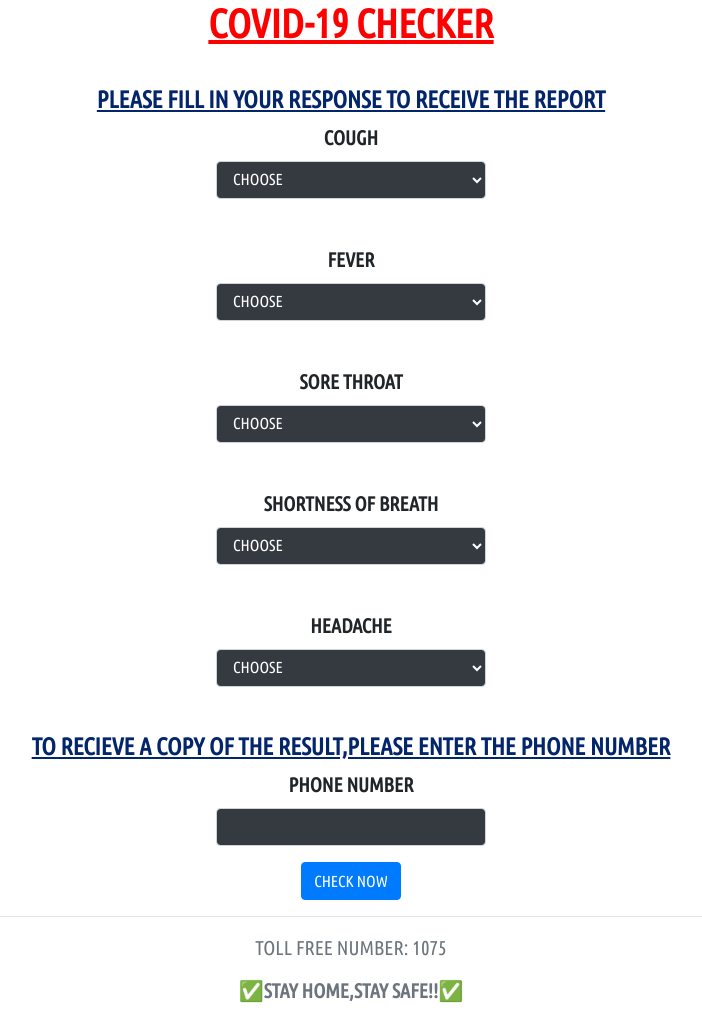
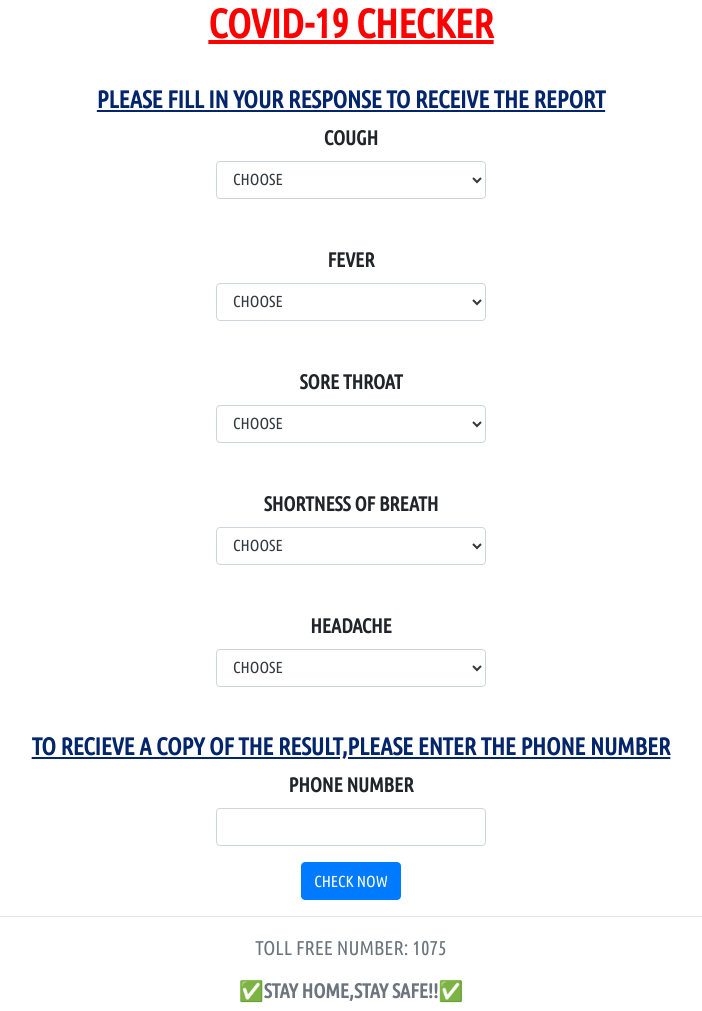
Before and after one commit to Ajay-Rebase/django-project-covid-19, a Django app: page /accounts/covid in a window 1280 px wide. Shown: the part 86-1097 px from the top of the page, without its empty margins (294-996 px from the left). Run offline with Django 3.2, Linux system fonts and the light colour scheme; some libraries are stand-ins or nearby versions; some web fonts are replaced.

Commit message:
Aarogya Setu

```diff
--- a/accounts/templates/accounts/covid.html
+++ b/accounts/templates/accounts/covid.html
@@ -127,7 +127,7 @@
                 <div class="form-group col-md-4">
                     <label for="inputState"><b>COUGH</b></label>
                     <div class="container">
-                        <select id="inputState" class="form-control bg-dark text-white" name="cough">
+                        <select id="inputState" class="form-control bg-white text-dark" name="cough">
                             <option selected>CHOOSE</option>
                             <option>YES</option>
                             <option>NO</option>
@@ -138,7 +138,7 @@
                 <div class="form-group col-md-4">
                     <label for="inputState"><b>FEVER</b></label>
                     <div class="container">
-                        <select id="inputState" class="form-control bg-dark text-white" name="fever">
+                        <select id="inputState" class="form-control bg-white text-dark" name="fever">
                             <option selected>CHOOSE</option>
                             <option>YES</option>
                             <option>NO</option>
@@ -150,7 +150,7 @@
                 <div class="form-group col-md-4">
                     <label for="inputState"><b>SORE THROAT</b></label>
                     <div class="container">
-                        <select id="inputState" class="form-control bg-dark text-white" name="sore">
+                        <select id="inputState" class="form-control bg-white text-dark" name="sore">
                             <option selected>CHOOSE</option>
                             <option>YES</option>
                             <option>NO</option>
@@ -162,7 +162,7 @@
                 <div class="form-group col-md-4">
                     <label for="inputState"><b>SHORTNESS OF BREATH</b></label>
                     <div class="container">
-                        <select id="inputState" class="form-control bg-dark text-white" name="short">
+                        <select id="inputState" class="form-control bg-white text-dark" name="short">
                             <option selected>CHOOSE</option>
                             <option>YES</option>
                             <option>NO</option>
@@ -174,7 +174,7 @@
                 <div class="form-group col-md-4">
                     <label for="inputState"><b>HEADACHE</b></label>
                     <div class="container">
-                        <select id="inputState" class="form-control bg-dark text-white" name="head">
+                        <select id="inputState" class="form-control bg-white text-dark" name="head">
                             <option selected>CHOOSE</option>
                             <option>YES</option>
                             <option>NO</option>
@@ -190,7 +190,7 @@
             <div class="form-group col-md-4">
                 <label for="inputState"><b>PHONE NUMBER</b></label>
                 <div class="container">
-                    <input type="text" id="inputState" class="form-control bg-dark text-white" name="number">
+                    <input type="text" id="inputState" class="form-control bg-white text-dark" name="number">
                 </div>
             </div>
             <input class="btn btn-primary" type="submit" value="CHECK NOW" />
--- a/accounts/templates/accounts/login.html
+++ b/accounts/templates/accounts/login.html
@@ -164,7 +164,7 @@
     padding: 10px 10px;
     margin: 10px auto;
     background-color:#eec4c4;
-    width: 20%;"><b>{{ error }}</b></h5>
+    width:40%;"><b>{{ error }}</b></h5>
   </center>
   {% endif %}
   <br>
@@ -175,10 +175,10 @@
       <form method="POST" action="{% url 'login' %}">
         {% csrf_token %}
         <label for="usrname">USERNAME</label>
-        <input class="bg-dark text-white" type="text" id="usrname" name="username" required>
+        <input class="bg-white text-dark" type="text" id="usrname" name="username" required>
 
         <label for="psw">PASSWORD</label>
-        <input class="bg-dark text-white" type="password" id="psw" name="password"
+        <input class="bg-white text-dark" type="password" id="psw" name="password"
           pattern="(?=.*\d)(?=.*[a-z])(?=.*[A-Z]).{8,}"
           title="Must contain at least one number and one uppercase and lowercase letter, and at least 8 or more characters"
           required>
--- a/arogya/templates/arogya/home.html
+++ b/arogya/templates/arogya/home.html
@@ -21,7 +21,7 @@
 
     </div>
     <div class="col-md-5">
-        <img src="https://media.giphy.com/media/U6pedZ9GkONjU2xCHl/giphy.gif" height="400" width="340" alt=""><br><br>
+        <img src="https://media.giphy.com/media/U6pedZ9GkONjU2xCHl/giphy.gif" height="400" width="400" alt="" class="img-fluid"><br><br>
     </div>
 </div>
 
@@ -35,7 +35,7 @@
                 >></button></a>
     </div>
     <div class="col-md-5 order-md-1">
-        <img src="https://media.giphy.com/media/RIw6pFIuEljc94U4u2/giphy.gif" height="400" width="340" alt="">
+        <img src="https://media.giphy.com/media/RIw6pFIuEljc94U4u2/giphy.gif" height="400" width="400" alt="" class="img-fluid">
     </div>
 </div>
 
```
Also changed, not shown: accounts/templates/accounts/signup.html (+5 -4 lines).
